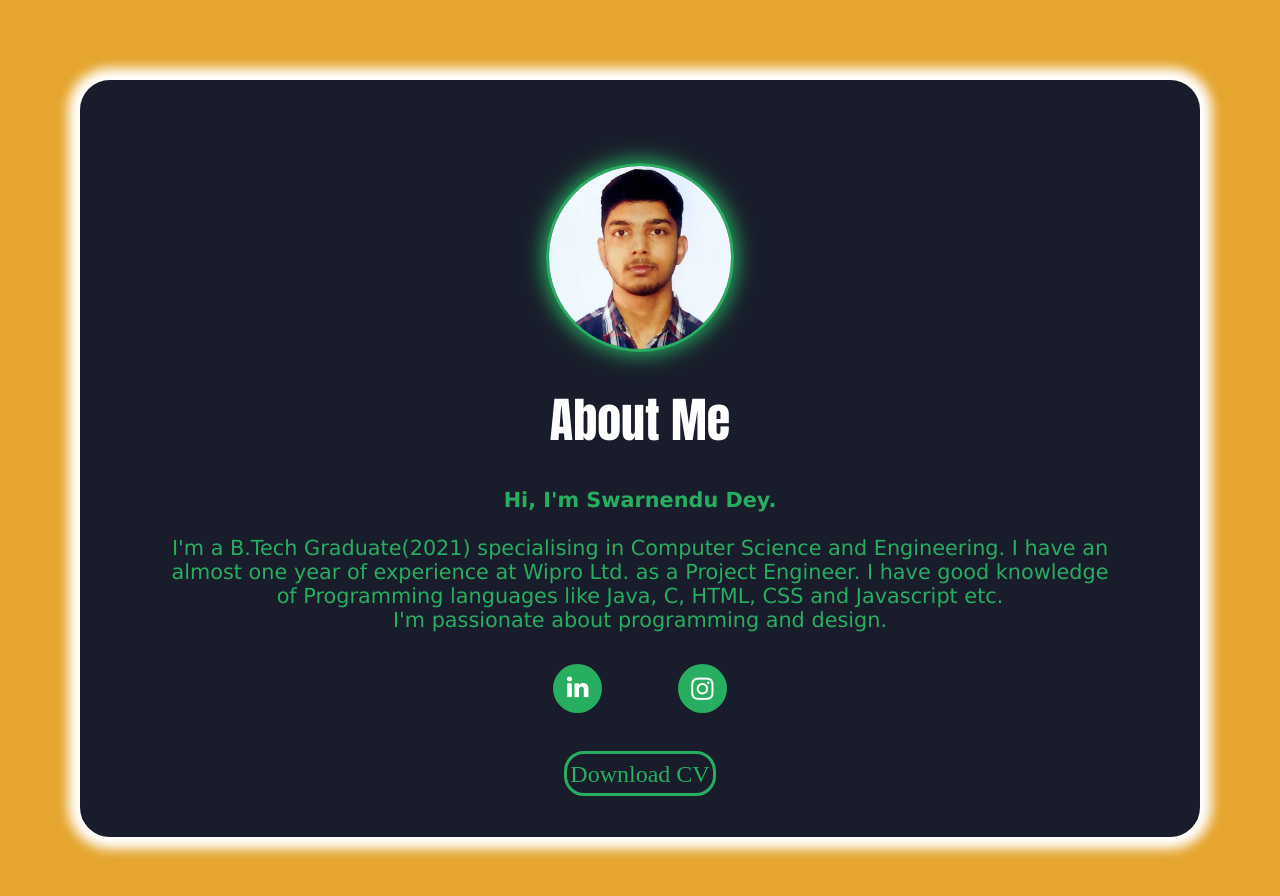
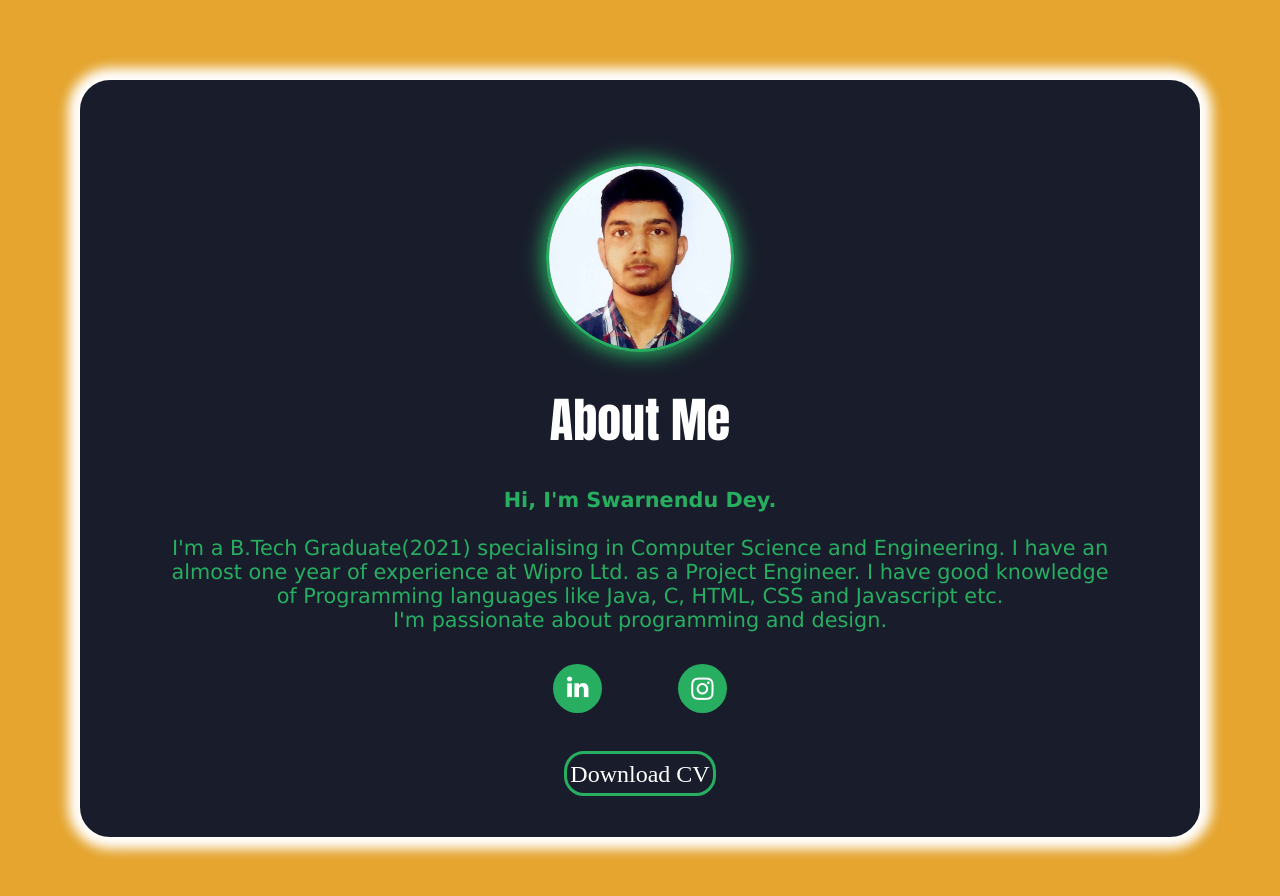
Before and after one commit to Swarnendu14/Task-2_About_Page, a plain HTML site: page index.html in a window 1280 px wide. Drawn offline with Linux system fonts and the light colour scheme.

Commit message:
Update style.css

```diff
--- a/style.css
+++ b/style.css
@@ -103,7 +103,7 @@ justify-content: center;
 
 }
 .download{
-    color:#27AE60;
+    color:white;
     font-size:3vh;
     display: flex;
     justify-content: center;
```
